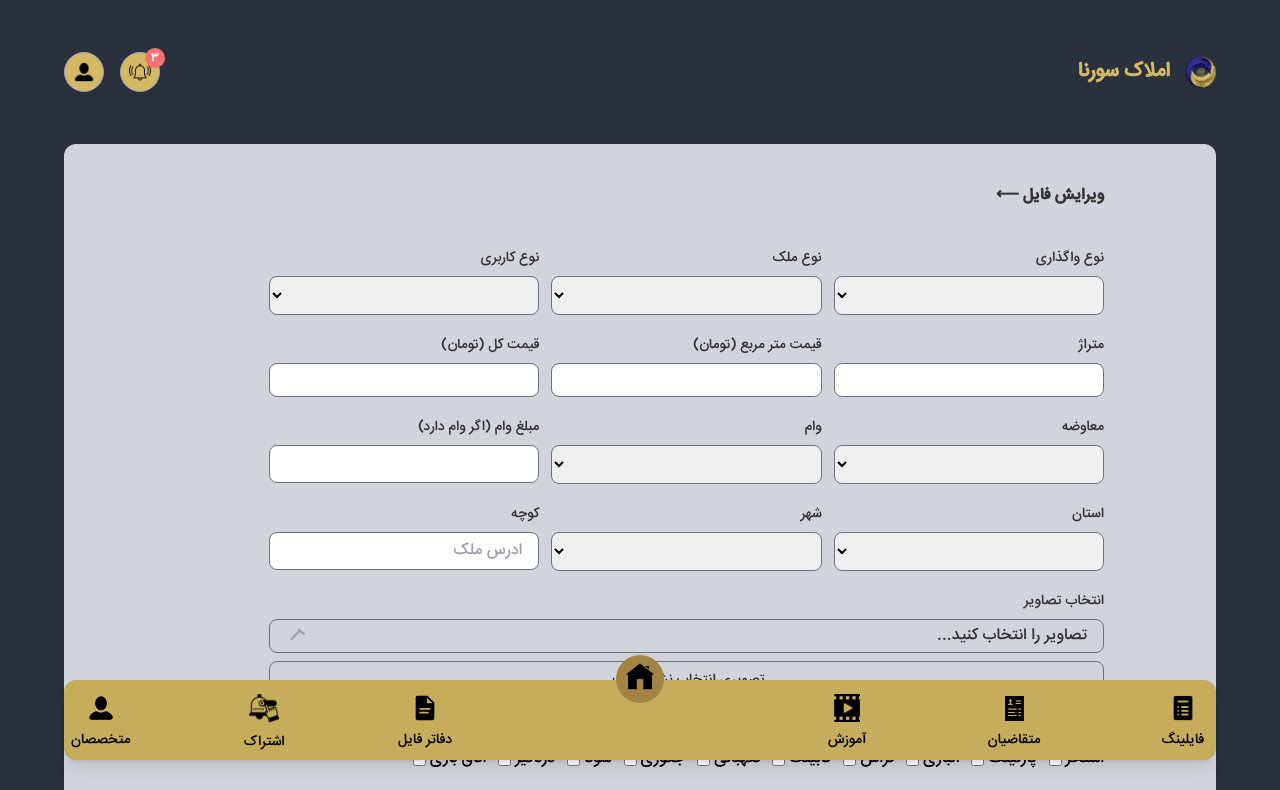
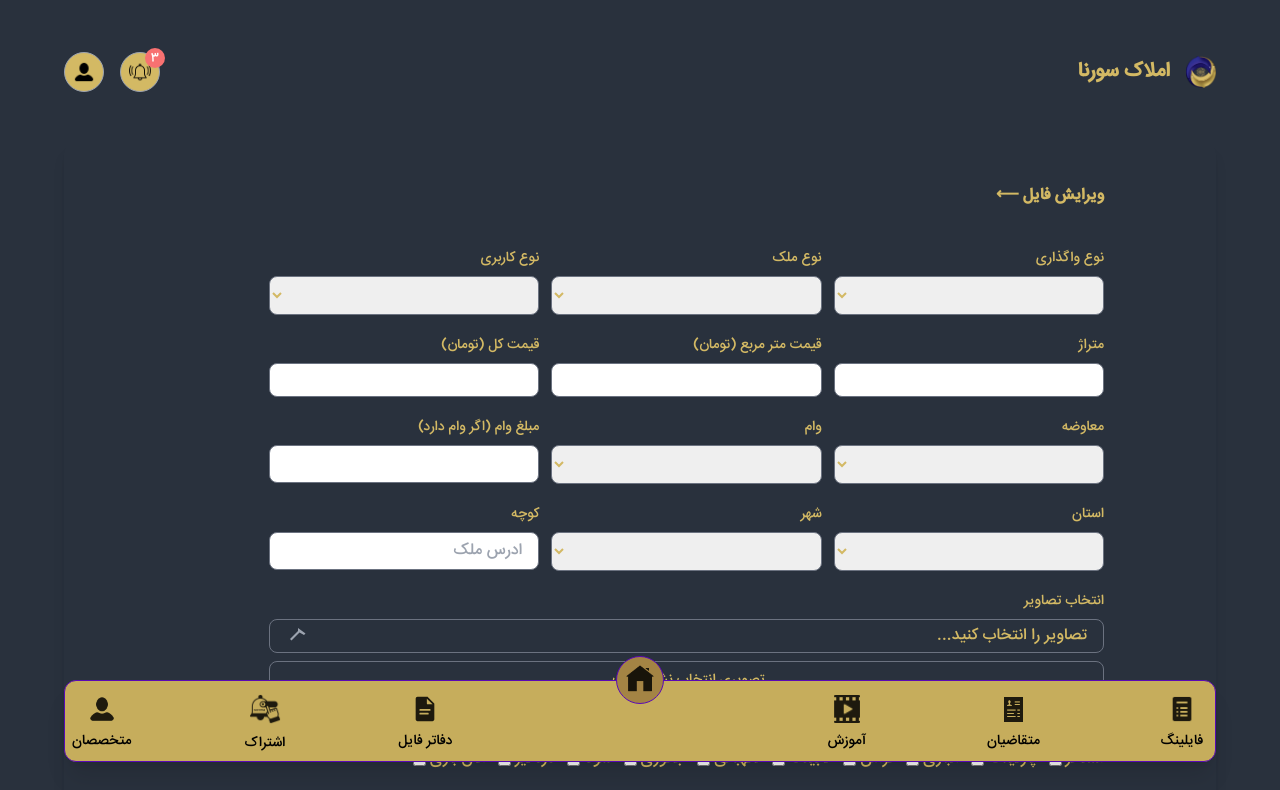
Before and after one commit to hidarshoja/amlack-2, a Vue app: page /editDetails in a window 1280 px wide. Shown: the top 790 px of the page. Built offline with nearby package versions, Linux system fonts and the light colour scheme.

Commit message:
BACK-EDIT

```diff
--- a/src/components/FooterComponent.vue
+++ b/src/components/FooterComponent.vue
@@ -1,15 +1,15 @@
 <template>
   <div class="w-full h-28 text-center fixed bottom-20 lg:bottom-2 z-10">
     <div
-      class="flex flex-col lg:flex-row items-center justify-center lg:justify-between relative w-[90%]  mx-auto bg-gold3 shadow-lg py-2 px-3 rounded-xl"
+      class="flex flex-col lg:flex-row items-center justify-center lg:justify-between relative w-[90%]  mx-auto bg-gold3 shadow-xl py-2 px-3 rounded-xl border border-[#5909B5]"
     >
 
       <div
-        class="absolute top-[-25px] left-1/2 transform -translate-x-1/2 bg-gold6 w-12 h-12 p-1 rounded-full cursor-pointer"
+        class="absolute top-[-25px] left-1/2 transform -translate-x-1/2 bg-gold6 w-12 h-12 p-1 rounded-full cursor-pointer border border-[#5909B5]"
       >
          <router-link to="/">
           <span class="inline-block p-1 rounded-full">
-            <img src="/icons/home.png" class="w-7" alt="" />
+            <img src="/icons/home.png" class="w-7 opacity-85" alt="" />
           </span>
         </router-link>
 
@@ -19,7 +19,7 @@
 
           <div class="flex flex-col items-center  gap-1 cursor-pointer">
             <span class="inline-block p-1 rounded-full">
-              <img src="/icons/page.png" class="w-7" alt="" />
+              <img src="/icons/page.png" class="w-7 opacity-85" alt="" />
             </span>
             <span class="text-sm"> فایلینگ </span>
           </div>
@@ -30,7 +30,7 @@
 
             <div class="flex flex-col items-center gap-1 cursor-pointer">
               <span class="inline-block p-1 rounded-full">
-                <img src="/icons/Applicant.png" class="w-[27px]" alt="" />
+                <img src="/icons/Applicant.png" class="w-[27px] opacity-85" alt="" />
               </span>
               <span class="text-sm"> متقاضیان </span>
             </div>
@@ -41,7 +41,7 @@
 
          <div class="flex flex-col items-center gap-1 cursor-pointer">
            <span class="inline-block p-1 rounded-full">
-             <img src="/icons/video2.png" class="w-7" alt="" />
+             <img src="/icons/video2.png" class="w-7 opacity-85" alt="" />
            </span>
            <span class="text-sm"> آموزش </span>
          </div>
@@ -53,15 +53,15 @@
         <div class="flex flex-col items-center gap-1 cursor-pointer">
           <router-link to="/FilesPageView" class="flex flex-col items-center justify-center gap-1 mr-[-5px] lg:mr-0">
           <span class="inline-block p-1 rounded-full">
-            <img src="/icons/fileSvg.svg" class="w-7" alt="" />
+            <img src="/icons/fileSvg.svg" class="w-7 opacity-85" alt="" />
           </span>
           <span class="text-sm"> دفاتر فایل </span>
           </router-link>
         </div>
         <div class="flex flex-col items-center gap-1 cursor-pointer">
-          <router-link to="/CustomersView" class="flex flex-col items-center gap-1">
+          <router-link to="/BuySubscriptionView" class="flex flex-col items-center gap-1">
             <span class="inline-block p-1 rounded-full">
-              <img src="/icons/subscription.png" class="w-8" alt="" />
+              <img src="/icons/subscription.png" class="w-8 opacity-85" alt="" />
             </span>
             <span class="text-sm"> اشتراک </span>
           </router-link>
@@ -70,7 +70,7 @@
         <div class="flex flex-col items-center gap-1 cursor-pointer">
           <router-link to="/expert/loginExpert" class="flex flex-col items-center gap-1 ml-[-5px] lg:mr-0">
             <span class="inline-block p-1 rounded-full">
-              <img src="/icons/user.png" class="w-7" alt="" />
+              <img src="/icons/user.png" class="w-7 opacity-85" alt="" />
             </span>
             <span class="text-sm"> متخصصان </span>
           </router-link>
--- a/src/layouts/RootlayotExpert.vue
+++ b/src/layouts/RootlayotExpert.vue
@@ -1,5 +1,5 @@
 <template>
-  <div class="bg-gray-200">
+  <div class="bg-[#29313d]">
     <div class="w-full min-h-[1000px]">
       <div class="w-full">
         <div class="w-[95%] py-10 mx-auto">
--- a/src/views/EditDetails.vue
+++ b/src/views/EditDetails.vue
@@ -1,19 +1,19 @@
 <template>
     <div
-    class="w-[90%] min-h-[1000px] mx-auto bg-gray-300 shadow-lg py-10 px-3 lg:px-28 rounded-xl"
+    class="w-[90%] min-h-[1000px] mx-auto  shadow-lg py-10 px-3 lg:px-28 rounded-xl"
   >
     <div class="flex items-center justify-between">
       <h3 class="flex gap-1 items-center">
-        <span class="text-[#333] font-semibold"> ویرایش  فایل </span>
-        <span class="text-[#333] font-semibold">⟵</span>
+        <span class="text-gold1 font-semibold"> ویرایش  فایل </span>
+        <span class="text-gold1 font-semibold">⟵</span>
       </h3>
     </div>
-    <div class="  py-2 rounded-lg  w-[90%] max-h-[90vh] overflow-y-auto">
+    <div class="  py-2 rounded-lg  w-[90%] max-h-[90vh] overflow-y-auto text-gold1">
 
         <div class="mt-6">
           <div class="w-full flex flex-col lg:flex-row gap-3">
             <div class="w-full lg:w-1/3">
-              <p class="text-[#333] text-sm py-2">نوع واگذاری</p>
+              <p class="text-gold1 text-sm py-2">نوع واگذاری</p>
               <select
               v-model="formData.typeOfTransfer"
                 class="w-full border border-1 border-gray-500 rounded-lg px-4 py-1"
@@ -25,7 +25,7 @@
               </select>
             </div>
             <div class="w-full lg:w-1/3">
-              <p class="text-[#333] text-sm py-2">نوع ملک</p>
+              <p class="text-gold1 text-sm py-2">نوع ملک</p>
               <select
                 v-model="formData.typeOfHouse"
                 class="w-full border border-1 border-gray-500 rounded-lg px-4 py-1"
@@ -37,7 +37,7 @@
               </select>
             </div>
             <div class="w-full lg:w-1/3">
-              <p class="text-[#333] text-sm py-2">نوع کاربری</p>
+              <p class=" text-sm py-2">نوع کاربری</p>
               <select
                 v-model="formData.practical"
                 class="w-full border border-1 border-gray-500 rounded-lg px-4 py-1"
@@ -51,7 +51,7 @@
           </div>
           <div class="w-full flex flex-col lg:flex-row gap-3 mt-3">
             <div class="w-full lg:w-1/3">
-              <p class="text-[#333] text-sm py-2">متراژ</p>
+              <p class=" text-sm py-2">متراژ</p>
               <input
                 type="text"
                 v-model="formData.metrage"
@@ -61,7 +61,7 @@
               />
             </div>
             <div class="w-full lg:w-1/3">
-              <p class="text-[#333] text-sm py-2">قیمت متر مربع (تومان)</p>
+              <p class=" text-sm py-2">قیمت متر مربع (تومان)</p>
               <input
                 type="text"
                 v-model="formData.priceOfMetrage"
@@ -71,7 +71,7 @@
               />
             </div>
             <div class="w-full lg:w-1/3">
-              <p class="text-[#333] text-sm py-2">قیمت کل (تومان)</p>
+              <p class=" text-sm py-2">قیمت کل (تومان)</p>
               <input
                 type="text"
                 v-model="formData.priceOfWhole"
@@ -83,7 +83,7 @@
           </div>
           <div class="w-full flex flex-col lg:flex-row gap-3 mt-3">
             <div class="w-full lg:w-1/3">
-              <p class="text-[#333] text-sm py-2">معاوضه</p>
+              <p class=" text-sm py-2">معاوضه</p>
               <select
               v-model="formData.exchange"
                 class="w-full border border-1 border-gray-500 rounded-lg px-4 py-1"
@@ -93,7 +93,7 @@
               </select>
             </div>
             <div class="w-full lg:w-1/3">
-              <p class="text-[#333] text-sm py-2">وام</p>
+              <p class=" text-sm py-2">وام</p>
               <select
               v-model="formData.loan"
                 class="w-full border border-1 border-gray-500 rounded-lg px-4 py-1"
@@ -103,7 +103,7 @@
               </select>
             </div>
             <div class="w-full lg:w-1/3">
-              <p class="text-[#333] text-sm py-2">مبلغ وام (اگر وام دارد)</p>
+              <p class=" text-sm py-2">مبلغ وام (اگر وام دارد)</p>
               <input
                 type="text"
                 v-model="formData.priceOfLoan"
@@ -115,7 +115,7 @@
           </div>
           <div class="w-full flex flex-col lg:flex-row gap-3 mt-3">
             <div class="w-full lg:w-1/3">
-              <p class="text-[#333] text-sm py-2">استان</p>
+              <p class=" text-sm py-2">استان</p>
               <select
               v-model="formData.state"
                 class="w-full border border-1 border-gray-500 rounded-lg px-4 py-1"
@@ -127,7 +127,7 @@
               </select>
             </div>
             <div class="w-full lg:w-1/3">
-              <p class="text-[#333] text-sm py-2">شهر</p>
+              <p class=" text-sm py-2">شهر</p>
               <select
               v-model="formData.city"
                 class="w-full border border-1 border-gray-500 rounded-lg px-4 py-1"
@@ -139,7 +139,7 @@
               </select>
             </div>
             <div class="w-full lg:w-1/3">
-              <p class="text-[#333] text-sm py-2">کوچه</p>
+              <p class=" text-sm py-2">کوچه</p>
               <input
                 type="text"
                 v-model="formData.address"
@@ -149,7 +149,7 @@
             </div>
           </div>
           <div class="w-full mt-3">
-            <p class="text-[#333] text-sm py-2">انتخاب تصاویر</p>
+            <p class=" text-sm py-2">انتخاب تصاویر</p>
             <div class="relative">
               <input
                 type="file"
@@ -163,7 +163,7 @@
                 <div
                   class="w-full border border-1 border-gray-500 rounded-lg px-4 py-1 flex items-center justify-between"
                 >
-                  <span class="text-[#333] placeholder-[#999]">
+                  <span class=" placeholder-[#999]">
                     تصاویر را انتخاب کنید...
                   </span>
                   <svg
@@ -192,7 +192,7 @@
                   />
                 </div>
                 <div
-                  class="flex items-center justify-center w-full text-sm text-[#333]"
+                  class="flex items-center justify-center w-full text-sm text-gold1"
                   v-else
                 >
                   <p>تصویری انتخاب نشده است.</p>
@@ -201,7 +201,7 @@
             </div>
           </div>
           <div class="w-full mt-3">
-            <p class="text-[#333] text-sm py-2">امکانات</p>
+            <p class="text-gold1 text-sm py-2">امکانات</p>
             <div class="flex gap-3 flex-wrap">
               <div
                 v-for="i in Possibilities"
@@ -215,7 +215,7 @@
           </div>
           <div class="w-full flex flex-col lg:flex-row gap-3 mt-3">
             <div class="w-full lg:w-1/3">
-              <p class="text-[#333] text-sm py-2">نام و نام خانوادگی</p>
+              <p class="text-gold1 text-sm py-2">نام و نام خانوادگی</p>
               <input
                 type="text"
                 class="w-full border border-1 border-gray-500 rounded-lg px-4 py-1"
@@ -225,7 +225,7 @@
               />
             </div>
             <div class="w-full lg:w-1/3">
-              <p class="text-[#333] text-sm py-2">شماره تماس 1</p>
+              <p class="text-gold1 text-sm py-2">شماره تماس 1</p>
               <input
                 type="text"
                 class="w-full border border-1 border-gray-500 rounded-lg px-4 py-1"
@@ -235,7 +235,7 @@
               />
             </div>
             <div class="w-full lg:w-1/3">
-              <p class="text-[#333] text-sm py-2">شماره تماس 2</p>
+              <p class="text-gold1 text-sm py-2">شماره تماس 2</p>
               <input
                 type="text"
                 class="w-full border border-1 border-gray-500 rounded-lg px-4 py-1"
@@ -248,7 +248,7 @@
           <div class="flex items-center justify-end w-full mt-3">
             <button
             @click="submitForm"
-              class="border border-1 border-green-600 rounded-lg px-5 py-2 text-[#333] hover:bg-green-600 hover:text-white text-sm"
+              class="border border-1 border-gold1 rounded-lg px-5 py-2 text-gold1 hover:bg-gold1 hover:text-white text-sm"
             >
               ویرایش فایل
             </button>
--- a/src/views/FavoritesView.vue
+++ b/src/views/FavoritesView.vue
@@ -53,7 +53,7 @@
         :key="item"
         class="mt-10"
       >
-        <a href="/detailsFiles">
+        <router-link to="/detailsFiles">
           <div
             class="max-w-sm mx-auto bg-white rounded-lg shadow-lg overflow-hidden"
           >
@@ -127,7 +127,7 @@
               </div>
             </div>
           </div>
-        </a>
+        </router-link>
       </div>
       <div
         v-else-if="products.length == 0"
```
Also changed, not shown: src/views/AuctionView.vue (+23 -28 lines), src/views/DetailsFilesExpertView.vue (+10 -10 lines), src/views/ProfileExpertView.vue (+15 -15 lines), src/views/SubscriptionView.vue (+7 -7 lines), public/icons/home3.png (added).
